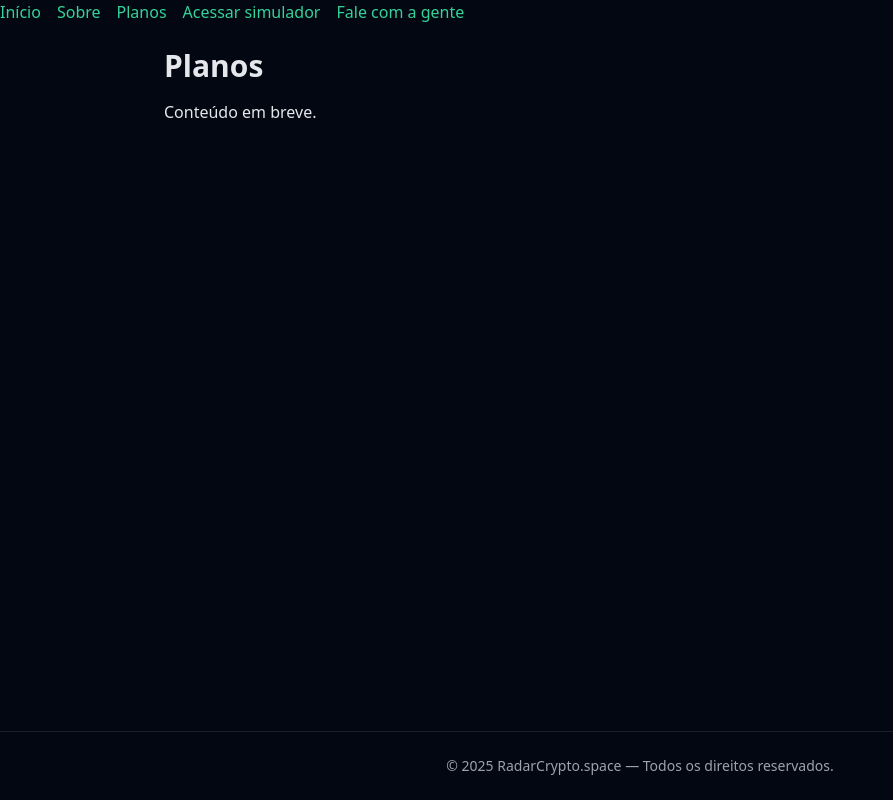
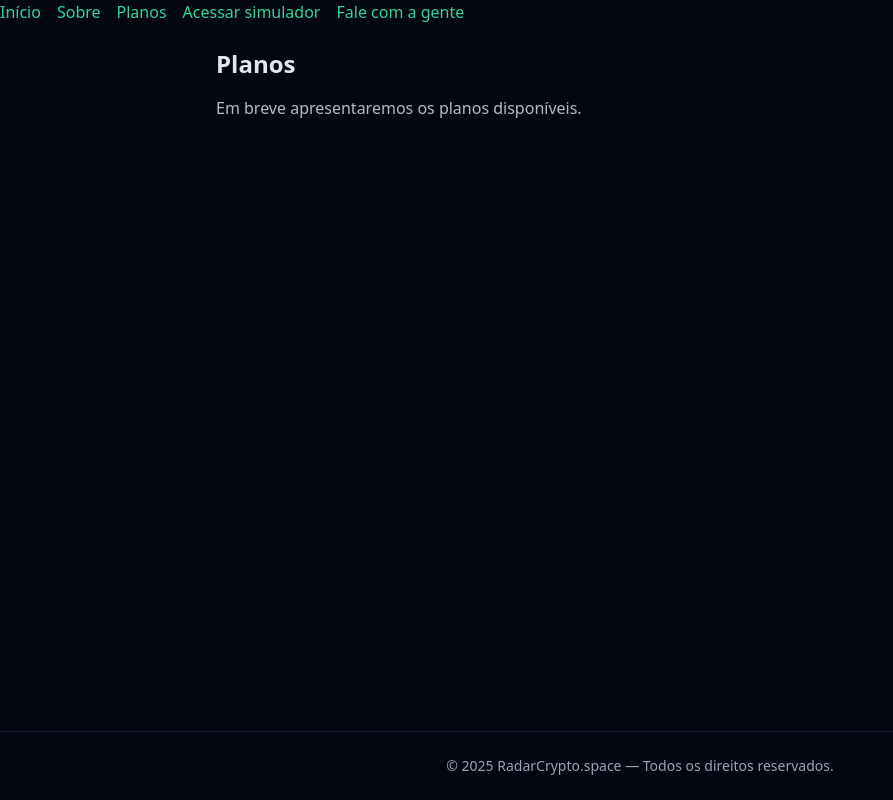
Before and after one commit to Ivanmonteiro-create/radarcripto.space, a Next.js app: page /plans in a window 1280 px wide. Shown: the whole page, without its empty margins (0-893 px from the left). Built offline with nearby package versions, Linux system fonts and the light colour scheme.

Commit message:
Update page.tsx

```diff
--- a/app/plans/page.tsx
+++ b/app/plans/page.tsx
@@ -1,10 +1,11 @@
+// app/planos/page.tsx
 export const metadata = { title: 'Planos | RadarCripto' };
 
 export default function PlanosPage() {
   return (
-    <main className="mx-auto max-w-[1000px] p-6">
-      <h1 className="text-3xl font-bold mb-4">Planos</h1>
-      <p>Conteúdo em breve.</p>
+    <main className="mx-auto max-w-4xl p-6">
+      <h1 className="text-2xl font-bold mb-4">Planos</h1>
+      <p className="opacity-80">Em breve apresentaremos os planos disponíveis.</p>
     </main>
   );
 }
```
